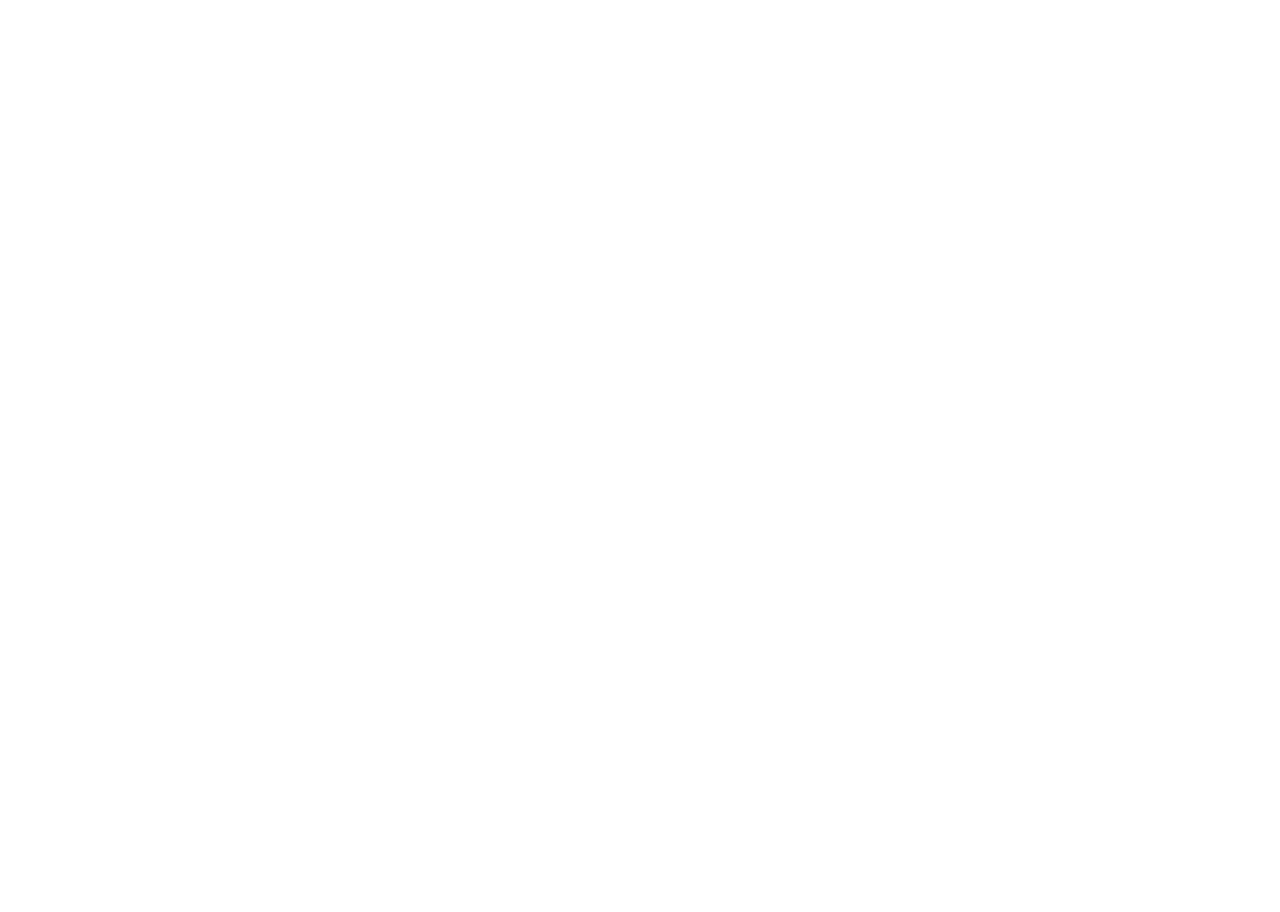
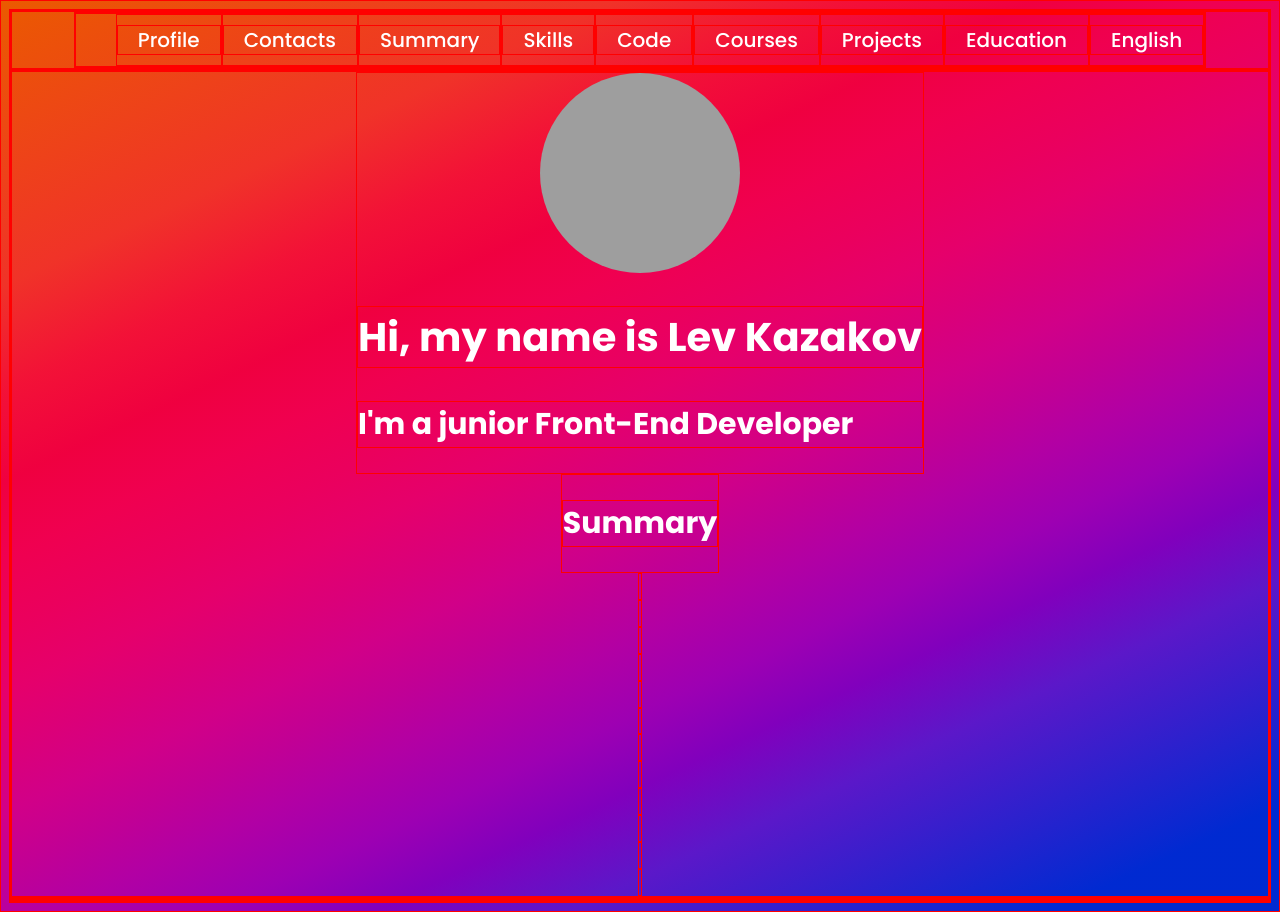
Before and after one commit to Hotimpulse/rsschool-cv, a plain HTML site: page index.html in a window 1280 px wide. Before the commit the page ends 800 px from the top, so only its background shows below. Drawn offline with Linux system fonts and the light colour scheme; grey boxes are pictures that could not be loaded.

Commit message:
init: started cv 3/feat:added gradient to bg

```diff
--- a/index.html
+++ b/index.html
@@ -1 +1,66 @@
 <!DOCTYPE html>
+<html lang="en">
+<head>
+    <link rel="stylesheet" href="./style.css">
+    <link rel="preconnect" href="https://fonts.gstatic.com">
+    <link rel="preconnect" href="https://fonts.googleapis.com">
+    <link rel="preconnect" href="https://fonts.gstatic.com" crossorigin>
+    <link href="https://fonts.googleapis.com/css2?family=Poppins:ital,wght@0,100;0,200;0,300;0,400;0,500;0,600;0,700;0,800;1,100;1,200;1,300;1,400;1,500;1,600;1,700&display=swap" rel="stylesheet">
+    <meta charset="UTF-8">
+    <meta http-equiv="X-UA-Compatible" content="IE=edge">
+    <meta name="viewport" content="width=device-width, initial-scale=1.0">
+    <title>cv</title>
+</head>
+<body>
+    <header>
+        <div class="container">
+            <nav class="nav">
+                <ul class="nav-list">
+                <li class="nav-item"><a href="#profile" class="nav-link">Profile</a></li>
+                <li class="nav-item"><a href="#contacts" class="nav-link">Contacts</a></li>
+                <li class="nav-item"><a href="#summary" class="nav-link">Summary</a></li>
+                <li class="nav-item"><a href="#skills" class="nav-link">Skills</a></li>
+                <li class="nav-item"><a href="#code" class="nav-link">Code</a></li>
+                <li class="nav-item"><a href="#courses" class="nav-link">Courses</a></li>
+                <li class="nav-item"><a href="#projects" class="nav-link">Projects</a></li>
+                <li class="nav-item"><a href="#education" class="nav-link">Education</a></li>
+                <li class="nav-item"><a href="#english" class="nav-link">English</a></li>
+                </ul>
+              </nav>
+        </div>
+    </header>
+    <main>
+        <div class="container">
+            <section class="section" id="contacts">
+                <img class="avatar" src="./assets/IMG_2537.jpg" alt="avatar of Lev Kazakov"/>
+                <h1 class="section-title">Hi, my name is Lev Kazakov</h1>
+                <h2 class="about-me__job">I'm a junior Front-End Developer</h2>
+            </section>
+            <section class="section" id="summary">
+                <h2 class="section-title">Summary</h2>
+            </section>
+            <section class="section" id="skills">
+                <h2 class="section-title"></h2>
+            </section>
+            <section class="section" id="code">
+                <h2 class="section-title"></h2>
+            </section>
+            <section class="section" id="courses">
+                <h2 class="section-title"></h2>
+            </section>
+            <section class="section" id="projects">
+                <h2 class="section-title"></h2>
+            </section>
+            <section class="section" id="education">
+                <h2 class="section-title"></h2>
+            </section>
+            <section class="section" id="english">
+                <h2 class="section-title"></h2>
+            </section>
+        </div>
+    </main>
+    <footer>
+        <div class="container"></div>
+    </footer>
+</body>
+</html>
--- a/style.css
+++ b/style.css
@@ -1 +1,84 @@
-style
+html {
+    scroll-behavior: smooth;
+  }
+
+body {
+    font-family: Poppins, Roboto, montserrat, sans-serif;
+    font-weight: 500;
+    font-size: 20px;
+    min-height: 100vh;
+    display: flex;
+    flex-direction: column;
+    justify-content: space-between;
+    background-image: linear-gradient(
+      155deg,
+      hsl(23deg 100% 46%) 0%,
+      hsl(13deg 86% 51%) 10%,
+      hsl(3deg 87% 55%) 19%,
+      hsl(350deg 90% 51%) 26%,
+      hsl(344deg 100% 47%) 32%,
+      hsl(340deg 100% 47%) 37%,
+      hsl(336deg 100% 46%) 42%,
+      hsl(332deg 100% 45%) 46%,
+      hsl(327deg 100% 43%) 50%,
+      hsl(321deg 100% 41%) 54%,
+      hsl(314deg 100% 38%) 58%,
+      hsl(305deg 100% 35%) 62%,
+      hsl(293deg 100% 35%) 67%,
+      hsl(281deg 100% 37%) 72%,
+      hsl(263deg 79% 44%) 78%,
+      hsl(228deg 100% 41%) 93%
+    );
+    background-repeat: no-repeat;
+}
+
+* {
+    box-sizing: border-box;
+    border: 1px solid red;
+    color: white;
+  }
+
+  .container {
+    max-width: 1440px;
+    margin: 0 auto;
+    display: flex;
+    flex-direction: column;
+    align-items: center;
+  }
+
+  .container > footer {
+    max-width: 1440px;
+    margin: 0 auto;
+  }
+
+  .nav-list {
+      display: flex;
+      justify-content: flex-end;
+      align-items: center;
+      list-style: none;
+      margin: auto;
+  }
+
+  .nav-link {
+      padding: 0 20px;
+      line-height: 50px;
+      text-decoration: none;
+  }
+
+  .nav-list > li :hover {
+    color: rgb(255, 217, 5);
+  }
+
+  .avatar {
+      width: 200px;
+      height: 200px;
+      display: flex;
+      border-radius: 50%;
+      border-style: none;
+      margin: auto;
+  }
+
+  h1 {
+      font-size: 40px;
+      text-decoration-color: #fff;
+  }
```
Also changed, not shown: 1 other file.
